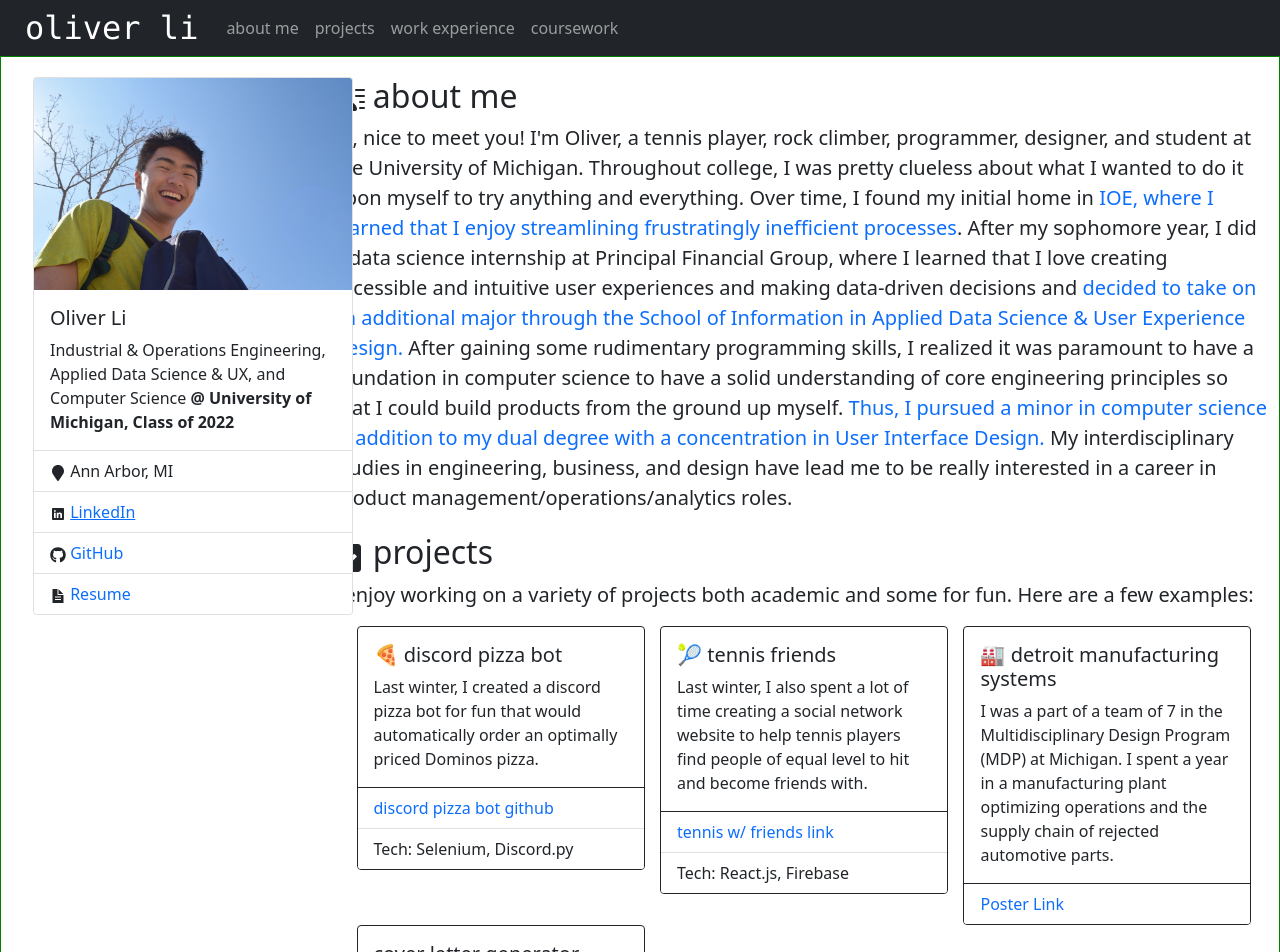
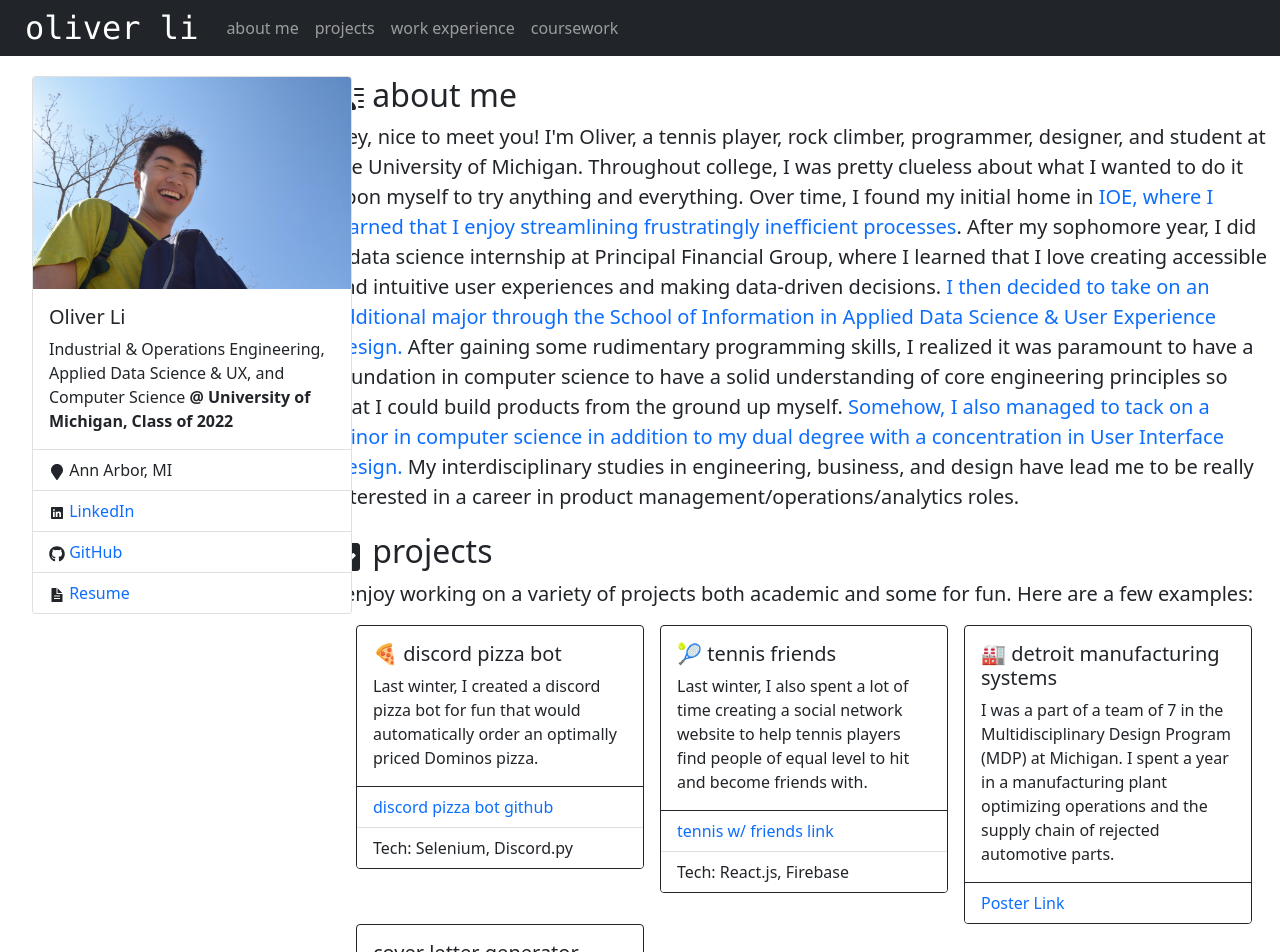
Before and after one commit to olili1999/personal-website, a React (Create React App) app: page / in a window 1280 px wide. Shown: the top 952 px of the page. Built offline with nearby package versions, Linux system fonts and the light colour scheme.

Commit message:
added hover, finally figured out sticky, need to fix sticky for small screen sizes

```diff
--- a/src/App.js
+++ b/src/App.js
@@ -18,11 +18,11 @@ return (
     {/* <Router> */}
     <NavigationBar></NavigationBar>
 
-    <Container fluid style = {{border: "1px solid green"}}>
+    <Container fluid>
       <Row style = {{height: "100%"}}>
 
         {/* Big Outer Column #1 */}
-        <Col xs = {12} sm = {12} md ={3} style = {{height: "100%"}}>
+        <Col xs = {12} sm = {12} md ={3} style = {{height: "100%", position: "sticky", top: "0px"}}>
           <Card style={{width: '20rem', margin: '20px 0 20px 20px'}}>
             <Card.Img variant="top" src= {headshot_outside}/>
             <Card.Body>
@@ -33,7 +33,7 @@ return (
             </Card.Body>
           <ListGroup className="list-group-flush">
             <ListGroupItem><FaMapMarker/> Ann Arbor, MI</ListGroupItem>
-            <ListGroupItem><IoLogoLinkedin />&nbsp;<a target = "_blank" href = "https://www.linkedin.com/in/oliver-y-li/">LinkedIn</a></ListGroupItem>
+            <ListGroupItem><IoLogoLinkedin />&nbsp;<a style ={{textDecoration: 'none'}} target = "_blank" href = "https://www.linkedin.com/in/oliver-y-li/">LinkedIn</a></ListGroupItem>
             <ListGroupItem><FaGithub/>&nbsp;<a style ={{textDecoration: 'none'}} target = "_blank"  href ="https://github.com/olili1999">GitHub</a> </ListGroupItem>
             <ListGroupItem><IoDocumentTextSharp/> <a style ={{textDecoration: 'none'}} target = "_blank" href ="https://drive.google.com/file/d/1C3zs45lwpNLw_OIpEd0m0-eV_YEVSUo_/view?usp=sharing">Resume</a> </ListGroupItem>
           </ListGroup>
@@ -42,19 +42,19 @@ return (
         {/* Big Outer Column #2 */}
         <Col xs = {12} sm = {12} md = {9} style = {{}}>
 
-          <h2 style = {{marginTop: "20px"}}> <BsPersonLinesFill/> about me </h2>
-          <p class = "lead"> Hi, nice to meet you! I'm Oliver, a tennis player, rock climber, programmer, designer, and student at the University of Michigan. Throughout college, I was pretty clueless about what I wanted to do it upon myself to try anything and everything. Over time, I found my initial home in <a style ={{textDecoration: 'none'}}  target= "_blank" href ="https://ioe.engin.umich.edu/">IOE, where I learned that I enjoy streamlining frustratingly inefficient processes</a>.
+          <h2 id = "about" style = {{marginTop: "20px"}}> <BsPersonLinesFill/> about me </h2>
+          <p class = "lead"> Hey, nice to meet you! I'm Oliver, a tennis player, rock climber, programmer, designer, and student at the University of Michigan. Throughout college, I was pretty clueless about what I wanted to do it upon myself to try anything and everything. Over time, I found my initial home in <a style ={{textDecoration: 'none'}}  target= "_blank" href ="https://ioe.engin.umich.edu/">IOE, where I learned that I enjoy streamlining frustratingly inefficient processes</a>.
           After my sophomore year, I did a data science internship at Principal Financial Group, where I learned that I love creating
-          accessible and intuitive user experiences and making data-driven decisions and <a style ={{textDecoration: 'none'}}  target= "_blank" href = "https://www.si.umich.edu/about-umsi"> decided to take on an additional major through the School of Information in Applied Data Science & User Experience Design.
-          </a> After gaining some rudimentary programming skills, I realized it was paramount to have a foundation in computer science to have a solid understanding of core engineering principles so that I could build products from the ground up myself.  <a target = "_blank" style ={{textDecoration: 'none'}} href = "https://cse.engin.umich.edu/"> Thus, I pursued a minor in computer science in addition to my dual degree with a concentration in User Interface Design. </a>
+          accessible and intuitive user experiences and making data-driven decisions.  <a style ={{textDecoration: 'none'}}  target= "_blank" href = "https://www.si.umich.edu/about-umsi"> I then decided to take on an additional major through the School of Information in Applied Data Science & User Experience Design.
+          </a> After gaining some rudimentary programming skills, I realized it was paramount to have a foundation in computer science to have a solid understanding of core engineering principles so that I could build products from the ground up myself.  <a target = "_blank" style ={{textDecoration: 'none'}} href = "https://cse.engin.umich.edu/"> Somehow, I also managed to tack on a minor in computer science in addition to my dual degree with a concentration in User Interface Design. </a>
           My interdisciplinary studies in engineering, business, and design have lead me to be really interested in a career in
           product management/operations/analytics roles. </p>
-          <h2 style = {{marginTop: "20px"}}> <FaClipboardCheck/> projects </h2>
+          <h2 id = "projects" style = {{marginTop: "20px"}}> <FaClipboardCheck/> projects </h2>
           <p class = "lead"> I enjoy working on a variety of projects both academic and some for fun. Here are a few examples:</p>
           <Container>
             <Row>
               <Col xs = {12} sm = {12} md = {6} lg = {4}>
-                <Card border="dark" style={{ width: '18rem' }}>
+                <Card className = "bob-on-hover" border="dark" style={{ width: '18rem' }}>
                     <Card.Body>
                       <Card.Title>🍕 discord pizza bot</Card.Title>
                       <Card.Text>
@@ -68,7 +68,7 @@ return (
                 </Card>
               </Col>
               <Col xs = {12} sm = {12} md = {6} lg = {4}>
-                <Card border="dark" style={{ width: '18rem' }}>
+                <Card className = "bob-on-hover" border="dark" style={{ width: '18rem' }}>
                     <Card.Body>
                       <Card.Title>🎾 tennis friends </Card.Title>
                       <Card.Text>
@@ -83,7 +83,7 @@ return (
                 </Card>
               </Col>
               <Col xs = {12} sm = {12} md = {6} lg = {4}>
-                <Card border="dark" style={{ width: '18rem' }}>
+                <Card className = "bob-on-hover" border="dark" style={{ width: '18rem' }}>
                     <Card.Body>
                       <Card.Title> 🏭 detroit manufacturing systems </Card.Title>
                       <Card.Text>
@@ -96,7 +96,7 @@ return (
                 </Card>
               </Col>
               <Col xs = {12} sm = {12} md = {6} lg = {4}>
-                <Card border="dark" style={{ width: '18rem' }}>
+                <Card className = "bob-on-hover" border="dark" style={{ width: '18rem' }}>
                     <Card.Body>
                       <Card.Title> cover letter generator</Card.Title>
                       <Card.Text>
@@ -112,7 +112,7 @@ return (
               </Col>
             </Row>
           </Container>
-          <h2 style = {{marginTop: "20px"}}> <MdWork/> work experience </h2>
+          <h2 id = "work_experience"style = {{marginTop: "20px"}}> <MdWork/> work experience </h2>
 
 
         </Col>
--- a/src/index.css
+++ b/src/index.css
@@ -15,3 +15,68 @@ code {
 html, body, #root, .App {
   height: 100%;
 }
+
+
+@-webkit-keyframes bob-on-hover {
+  0% {
+    -webkit-transform: translateY(-8px);
+    transform: translateY(-8px);
+  }
+  50% {
+    -webkit-transform: translateY(-4px);
+    transform: translateY(-4px);
+  }
+  100% {
+    -webkit-transform: translateY(-8px);
+    transform: translateY(-8px);
+  }
+}
+@keyframes bob-on-hover {
+  0% {
+    -webkit-transform: translateY(-8px);
+    transform: translateY(-8px);
+  }
+  50% {
+    -webkit-transform: translateY(-4px);
+    transform: translateY(-4px);
+  }
+  100% {
+    -webkit-transform: translateY(-8px);
+    transform: translateY(-8px);
+  }
+}
+@-webkit-keyframes bob-on-hover-float {
+  100% {
+    -webkit-transform: translateY(-8px);
+    transform: translateY(-8px);
+  }
+}
+@keyframes bob-on-hover-float {
+  100% {
+    -webkit-transform: translateY(-8px);
+    transform: translateY(-8px);
+  }
+}
+.bob-on-hover {
+  display: inline-block;
+  vertical-align: middle;
+  -webkit-transform: perspective(1px) translateZ(0);
+  transform: perspective(1px) translateZ(0);
+  box-shadow: 0 0 1px rgba(0, 0, 0, 0);
+}
+.bob-on-hover:hover, .bob-on-hover:focus, .bob-on-hover:active {
+  -webkit-animation-name: bob-on-hover-float, bob-on-hover;
+  animation-name: bob-on-hover-float, bob-on-hover;
+  -webkit-animation-duration: .3s, 1.5s;
+  animation-duration: .3s, 1.5s;
+  -webkit-animation-delay: 0s, .3s;
+  animation-delay: 0s, .3s;
+  -webkit-animation-timing-function: ease-out, ease-in-out;
+  animation-timing-function: ease-out, ease-in-out;
+  -webkit-animation-iteration-count: 1, infinite;
+  animation-iteration-count: 1, infinite;
+  -webkit-animation-fill-mode: forwards;
+  animation-fill-mode: forwards;
+  -webkit-animation-direction: normal, alternate;
+  animation-direction: normal, alternate;
+}
```
